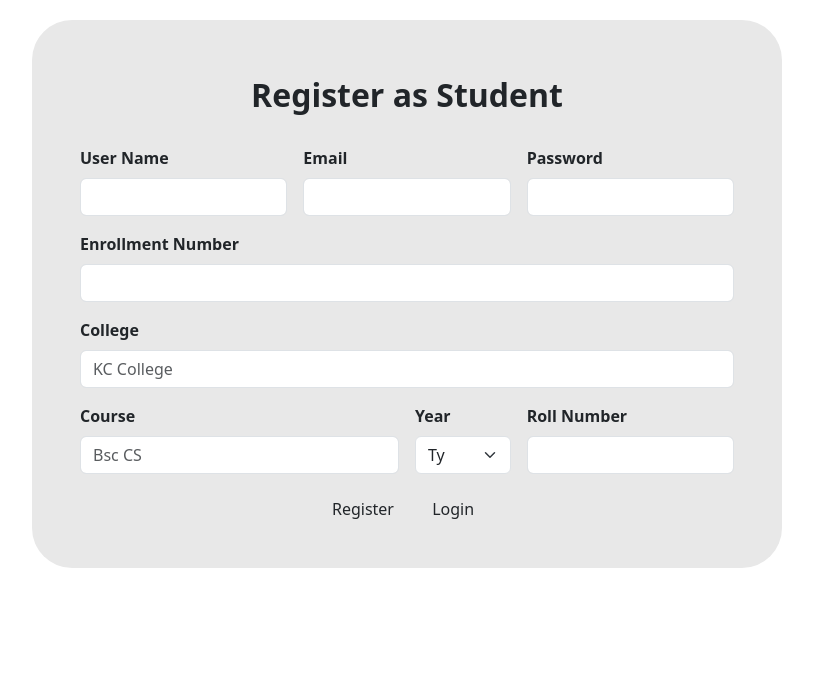
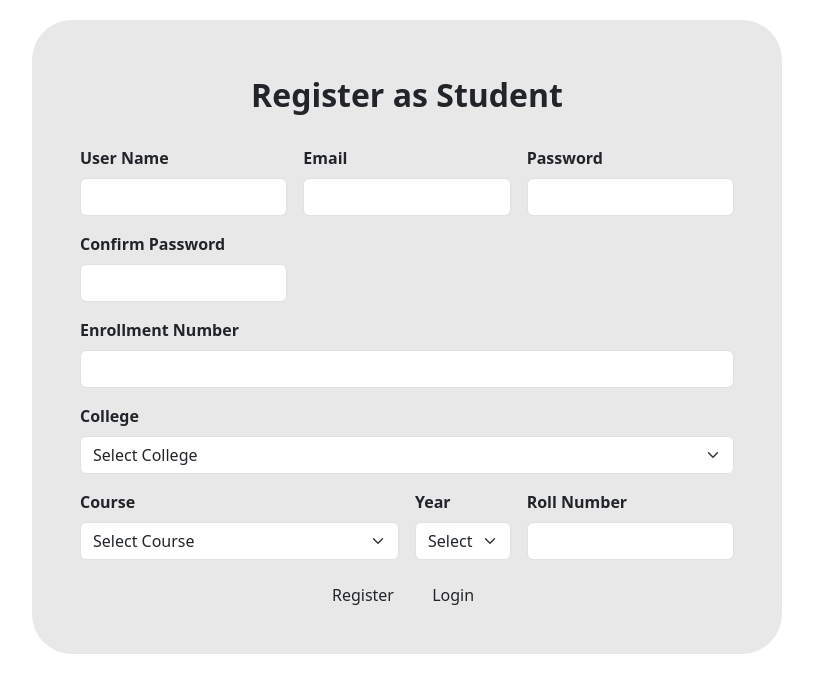
Before and after one commit to Aqib-Ansari/AI_Driven_Placement, a Flask app: page /register_student in a window 1280 px wide. Shown: the part 68-761 px from the top of the page, without its empty margins (218-1031 px from the left). Run offline with Flask 3, Linux system fonts and the light colour scheme.

Commit message:
corrected the regi page

```diff
--- a/templates/student_registration.html
+++ b/templates/student_registration.html
@@ -11,7 +11,11 @@
         crossorigin="anonymous"
     />
     <link rel="icon" href="{{ url_for('static', filename='favicon.png') }}">
-
+    <style>
+        .error-message {
+            color: red;
+        }
+    </style>
 </head>
 
 <body>
@@ -86,52 +90,126 @@
     </div>
     <div class="col-md-4">
         <label for="inputEmail4" class="form-label"><b>User Name</b></label>
-        <input type="text" class="form-control" id="inputEmail4" name="username" />
+        <input type="text" class="form-control" id="inputEmail4" name="username"  maxlength="10" required />
     </div>
     <div class="col-md-4">
         <label for="inputPassword4" class="form-label"><b>Email</b></label>
-        <input type="email" class="form-control" id="inputPassword4" name="email" />
+        <input type="email" class="form-control" id="inputPassword4" name="email" required />
     </div>
     <div class="col-md-4">
-        <label for="inputPassword4" class="form-label"><b>Password</b></label>
-        <input type="password" class="form-control" id="inputPassword4" name="pass2" />
+      <label for="inputPassword" class="form-label"><b>Password</b></label>
+      <input type="password" class="form-control" id="inputPassword" name="pass1" minlength="8" maxlength="16" required />
+  </div>
+  <div class="col-md-4">
+      <label for="confirmPassword" class="form-label"><b>Confirm Password</b></label>
+      <input type="password" class="form-control" id="confirmPassword" name="pass2" minlength="8" maxlength="16" required />
+      <div id="passwordError" class="error-message"></div>
   </div>
     <div class="col-12">
         <label for="inputAddress" class="form-label"><b>Enrollment Number</b></label>
-        <input type="text" class="form-control" id="inputAddress" name="Enrolno" />
+        <input type="text" class="form-control" id="inputAddress" name="Enrolno" minlength="16" maxlength="16" required />
+        <div id="enrollmentError" class="error-message"></div>
     </div>
     <div class="col-12">
       <label for="inputAddress2" class="form-label"><b>College</b></label>
-        <input type="text" name="college" class="form-control" id="inputAddress2" placeholder="KC College" />
+      <select name="college" class="form-select" id="inputAddress2" required>
+          <option value="" disabled selected>Select College</option>
+          <option value="H.R. College of Commerce and Economics">H.R. College of Commerce and Economics</option>
+          <option value="Kishinchand Chellaram College">Kishinchand Chellaram College</option>
+      </select>
   </div>
   <div class="col-md-6">
     <label for="inputCity" class="form-label"><b>Course</b></label>
-        <input type="text" class="form-control" id="inputCity" name="course" placeholder="Bsc CS" />
+    <select id="inputCity" class="form-select" name="course" required>
+        <option value="" disabled selected>Select Course</option>
+        <option value="B.Sc. Computer Sciences">B.Sc. Computer Sciences</option>
+        <option value="B.Sc. Data Science">B.Sc. Data Science</option>
+        <option value="B.Sc. Statistics">B.Sc. Statistics</option>
+        <option value="B.Sc. Information Technology">B.Sc. Information Technology</option>
+        <option value="M.Sc. (Papers) Computer Science">M.Sc. (Papers) Computer Science</option>
+        <option value="M.Sc. (Papers) Information Technology">M.Sc. (Papers) Information Technology</option>
+        <option value="M.Sc. in Computer Science ">M.Sc. in Computer Science </option>
+        <option value="M.Sc. In Information Technology">M.Sc. In Information Technology</option>
+        <option value="M.Sc. In Data Sciences">M.Sc. In Data Sciences</option>
+    </select>
 </div>
+
     <div class="col-md-2">
         <label for="inputState" class="form-label"><b>Year</b></label>
-        <select id="inputState" class="form-select" name="year">
-          <option>Fy</option>
-          <option>Sy</option>
-          <option selected>Ty</option>
+        <select id="inputState" class="form-select" name="year" required>
+            <option value="" disabled selected>Select Year</option>
+            <option>First year</option>
+            <option>Second year</option>
+            <option>Third year</option>
+            <option>Fourth year</option>
         </select>
     </div>
     <div class="col-md-4">
       <label for="inputZip" class="form-label"><b>Roll Number</b></label>
-        <input type="text" class="form-control" id="inputZip" name="rollno" />
+      <input type="text" class="form-control" id="inputZip" name="rollno" pattern="[A-Za-z]{6}\d{3}" title="Roll number must have the first 6 letters followed by 3 digits" minlength="9" maxlength="9" required />
+      <div id="rollNumberError" class="error-message"></div>
   </div>
+
 
     <div class="col-12 text-center">
         <button type="submit" class="btn btn-register">Register</button>
         <a href="/login" type="button" class="btn btn-login mx-2">Login</a>
     </div>
 </form>
-  </div>
 
-  <script src="https://cdn.jsdelivr.net/npm/bootstrap@5.3.0/dist/js/bootstrap.bundle.min.js"
-    integrity="sha384-geWF76RCwLtnZ8qwWowPQNguL3RmwHVBC9FhGdlKrxdiJJigb/j/68SIy3Te4Bkz"
-    crossorigin="anonymous"></script>
+<script>
+  document.addEventListener('DOMContentLoaded', function () {
+      const passwordInput = document.getElementById('inputPassword');
+      const confirmPasswordInput = document.getElementById('confirmPassword');
+      const passwordError = document.getElementById('passwordError');
+
+      confirmPasswordInput.addEventListener('input', function () {
+          if (passwordInput.value !== confirmPasswordInput.value) {
+              passwordError.textContent = "Passwords do not match";
+          } else {
+              passwordError.textContent = "";
+          }
+      });
+
+      passwordInput.addEventListener('input', function () {
+          const password = passwordInput.value;
+          const passwordRegex = /^(?=.*[A-Za-z])(?=.*\d)(?=.*[@$!%*?&])[A-Za-z\d@$!%*?&]{8,16}$/;
+
+          if (!passwordRegex.test(password)) {
+              passwordError.textContent = "Password must be 8-16 characters long and contain at least one alphabet, one number, and one special character";
+          } else {
+              passwordError.textContent = "";
+          }
+      });
+
+      const enrollmentInput = document.getElementById('inputAddress');
+      const enrollmentError = document.getElementById('enrollmentError');
+
+      enrollmentInput.addEventListener('input', function () {
+          const enrollmentNumber = enrollmentInput.value;
+
+          if (enrollmentNumber.length !== 16) {
+              enrollmentError.textContent = "Enrollment number must be exactly 16 characters long";
+          } else {
+              enrollmentError.textContent = "";
+          }
+      });
+
+      const rollNumberInput = document.getElementById('inputZip');
+      const rollNumberError = document.getElementById('rollNumberError');
+
+      rollNumberInput.addEventListener('input', function () {
+          const rollNumber = rollNumberInput.value;
+
+          if (!/^[A-Za-z]{6}\d{3}$/.test(rollNumber)) {
+              rollNumberError.textContent = "Roll number must have the first 6 letters followed by 3 digits";
+          } else {
+              rollNumberError.textContent = "";
+          }
+      });
+  });
+</script>
+
 
 </body>
-
 </html>
```
Lines whose indentation alone changed are shown as unchanged.
